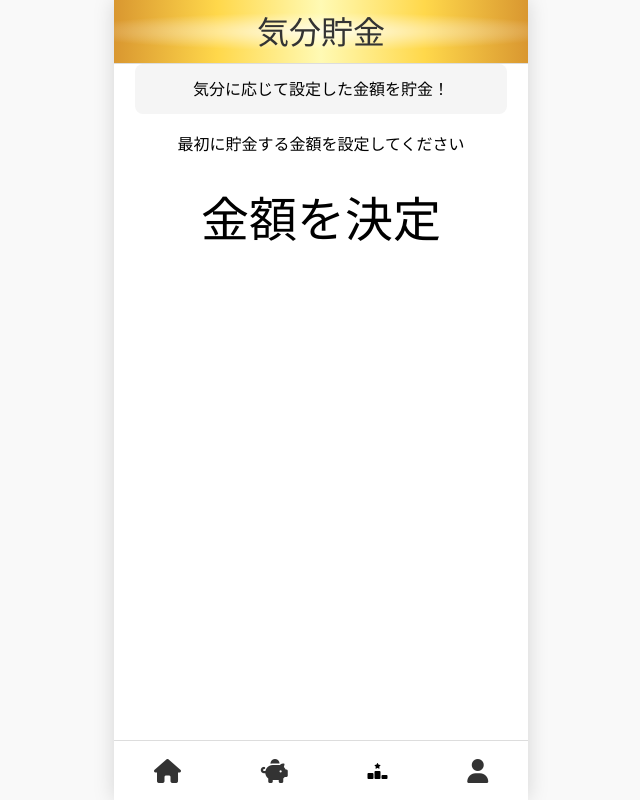
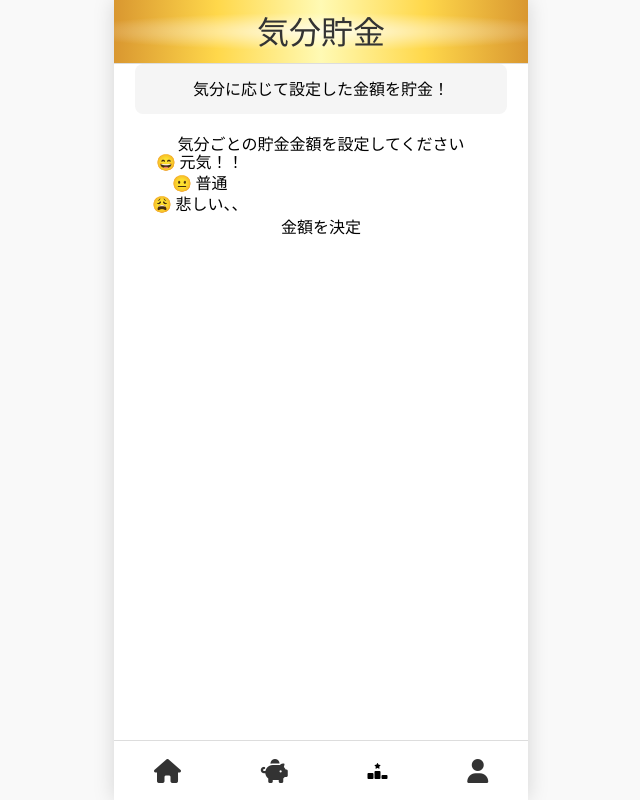
Before and after one commit to syake27/group-work, a Django app: page /feeling/ in a window 1280 px wide. Shown: the whole page, without its empty margins (319-959 px from the left). Run offline with Django 5.2, Linux system fonts and the light colour scheme; the visitor is signed in with stand-in values (Sample User, id 1).

Commit message:
金額設定できるようにした気分貯金

```diff
--- a/saving/static/saving/feeling.css
+++ b/saving/static/saving/feeling.css
@@ -4,23 +4,55 @@ body {
   background-color: #f9f9f9;
 }
 
-button {
-  font-size: 3rem;
+/* 説明文 */
+.feeling-description {
+  margin-bottom: 20px;
+  padding: 12px;
+  background-color: #f5f5f5;
+  border-radius: 8px;
+  line-height: 1.6;
+}
+
+/* 気分ボタン全体 */
+.mood-buttons {
+  display: flex;
+  justify-content: center;
+  gap: 24px;
+  margin: 30px 0;
+}
+
+/* 😄😐😩 メインボタン */
+.mood-btn {
+  font-size: 4rem;
   margin: 1rem;
   border: none;
   background: none;
   cursor: pointer;
   transition: transform 0.2s;
+  padding: 1rem;
+  border-radius: 10px;
+  background-color: #fff;
+  box-shadow: 0 4px 8px rgba(0, 0, 0, 0.1);
 }
 
-button:hover {
-  transform: scale(1.3);
+.mood-btn:hover {
+  transform: scale(1.15);
+  box-shadow: 0 10px 24px rgba(0, 0, 0, 0.25);
 }
 
-.feeling-description {
-    margin-bottom: 20px;
-    padding: 12px;
-    background-color: #f5f5f5;
-    border-radius: 8px;
-    line-height: 1.6;
+/* 金額変更ボタン（サブ操作） */
+.reset-btn {
+  display: inline-block;
+  margin-top: 12px;
+  font-size: 12px;          /* ← 小さく */
+  padding: 6px 10px;
+  border: none;
+  background: none;
+  color: #888;
+  cursor: pointer;
 }
+
+.reset-btn:hover {
+  color: #555;
+  text-decoration: underline;
+}
--- a/saving/templates/saving/feeling.html
+++ b/saving/templates/saving/feeling.html
@@ -13,24 +13,62 @@
 <p class="feeling-description">
     気分に応じて設定した金額を貯金！<br>
 </p>
+
 <form method="post">
     {% csrf_token %}
 
     {# まだ金額が未設定の場合 #}
-    {% if not amount %}
-        <p>最初に貯金する金額を設定してください</p>
-        <input type="number" name="amount" min="1" required>
-        <button type="submit">金額を決定</button>
+    {% if not amounts %}
+    <p>気分ごとの貯金金額を設定してください</p>
+
+    <div class="amount-setting">
+        <label>😄 元気！！</label>
+        <input type="number" name="happy_amount" min="0" required>
+    </div>
+
+    <div class="amount-setting">
+        <label>😐 普通</label>
+        <input type="number" name="normal_amount" min="0" required>
+    </div>
+
+    <div class="amount-setting">
+        <label>😩 悲しい、、</label>
+        <input type="number" name="sad_amount" min="0" required>
+    </div>
+
+    <button type="submit">金額を決定</button>
 
     {# 金額が設定済みの場合 #}
     {% else %}
-        <p>設定金額：¥{{ amount }}</p>
-        <input type="hidden" name="amount" value="{{ amount }}">
+    <p>設定金額</p>
+    <ul>
+        <li>😄 ¥{{ amounts.happy }}</li>
+        <li>😐 ¥{{ amounts.normal }}</li>
+        <li>😩 ¥{{ amounts.sad }}</li>
+    </ul>
 
-        <p>今日の気分を選んでください</p>
-        <button type="submit" name="mood" value="元気！！">😄</button>
-        <button type="submit" name="mood" value="普通">😐</button>
-        <button type="submit" name="mood" value="悲しい、、">😩</button>
-    {% endif %}
+    <input type="hidden" name="happy_amount" value="{{ amounts.happy }}">
+    <input type="hidden" name="normal_amount" value="{{ amounts.normal }}">
+    <input type="hidden" name="sad_amount" value="{{ amounts.sad }}">
+
+    <p>今日の気分を選んでください</p>
+
+<div class="mood-buttons">
+    <button type="submit" name="mood" value="happy" class="mood-btn">😄</button>
+    <button type="submit" name="mood" value="normal" class="mood-btn">😐</button>
+    <button type="submit" name="mood" value="sad" class="mood-btn">😩</button>
+</div>
+
+
+{% if request.session.last_saved_amount %}
+<p class="done-message">
+    ¥{{ request.session.last_saved_amount }} を貯金しました 🎉
+</p>
+{% endif %}
+    <button type="submit" name="reset" value="1" class="reset-btn">
+        金額を変更する
+    </button>
+
+{% endif %}
 </form>
 {% endblock %}
--- a/saving/views.py
+++ b/saving/views.py
@@ -8,9 +8,13 @@ from django.contrib.auth import get_user_model
 from .models import SavingRecord, Method
 from .forms import CustomUserCreationForm, ProfileEditForm
 from datetime import timedelta
+from datetime import date
+from django.contrib.auth.decorators import login_required
+from django.shortcuts import render, redirect
+from django.utils import timezone
+from .models import SavingRecord, Method
 import json
 import random
-
 
 
 # --------------------
@@ -43,6 +47,7 @@ def roulette(request):
 
 def saving_list(request):
     return render(request, "saving/saving-list.html")
+
 
 @login_required
 def rps(request):
@@ -178,6 +183,8 @@ def get_total_saving(user):
 
 @login_required
 def home(request):
+    request.session.pop("last_saved_amount", None)
+
     # 連続貯金日数の計算
     dates = (
         SavingRecord.objects.filter(user=request.user)
@@ -323,16 +330,33 @@ def simple(request):
 @login_required
 def feeling(request):
     if request.method == "POST":
+
+        # ★金額リセット
+        if "reset" in request.POST:
+            request.session.pop("feeling_amounts", None)
+            return redirect("feeling")
+
+        # 金額設定フェーズ
+        if "mood" not in request.POST:
+            request.session["feeling_amounts"] = {
+                "happy": int(request.POST["happy_amount"]),
+                "normal": int(request.POST["normal_amount"]),
+                "sad": int(request.POST["sad_amount"]),
+            }
+            return redirect("feeling")
+
+        # 気分選択フェーズ
         mood = request.POST.get("mood")
+        amounts = request.session.get("feeling_amounts")
 
-        if mood == "元気！！":
-            amount = 500
-        elif mood == "普通":
-            amount = 200
-        else:
-            amount = 100
+        if not amounts or mood not in amounts:
+            return redirect("feeling")
 
-        method = Method.objects.get(method_name="気分貯金")
+        amount = amounts[mood]
+
+        method, _ = Method.objects.get_or_create(
+            method_name="気分貯金"
+        )
 
         SavingRecord.objects.create(
             user=request.user,
@@ -341,9 +365,11 @@ def feeling(request):
             saved_at=timezone.localdate(),
         )
 
-        return render(request, "saving/simple_done.html", {"amount": amount})
+        request.session["last_saved_amount"] = amount
 
-    return render(request, "saving/feeling.html")
+    return render(request, "saving/feeling.html", {
+        "amounts": request.session.get("feeling_amounts")
+    })
 
 
 # --------------------
```
